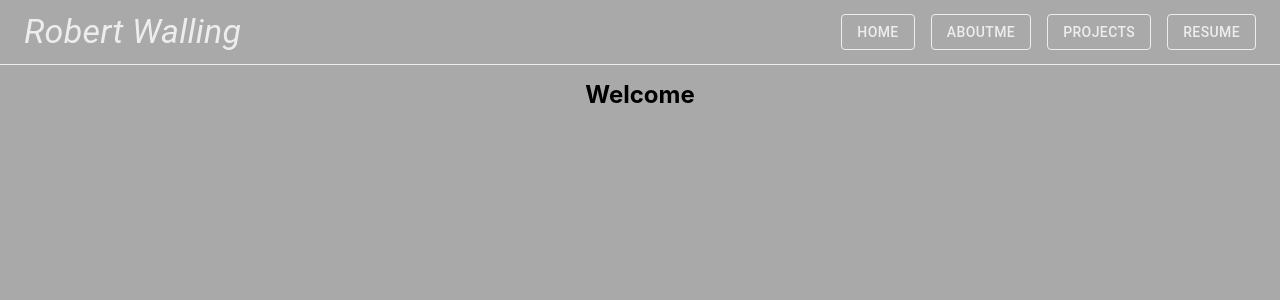
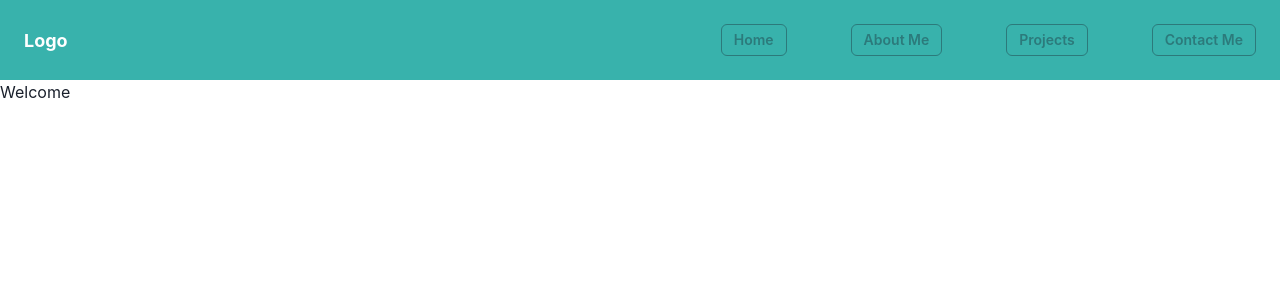
Before and after one commit to RWalling21/RW-Portfolio, a React (Create React App) app in the folder portfolio/: page / in a window 1280 px wide. Shown: the top 300 px of the page. Built offline with nearby package versions, Linux system fonts and the light colour scheme; the HTML template or start-up script is replaced by a standard one.

Commit message:
Updated to Chakra-UI

```diff
--- a/portfolio/package.json
+++ b/portfolio/package.json
@@ -3,6 +3,7 @@
   "version": "0.1.0",
   "private": true,
   "dependencies": {
+    "@chakra-ui/react": "^2.7.1",
     "@emotion/react": "^11.11.0",
     "@emotion/styled": "^11.11.0",
     "@mui/material": "^5.13.2",
--- a/portfolio/src/App.tsx
+++ b/portfolio/src/App.tsx
@@ -1,15 +1,29 @@
 import React from 'react';
 import './App.css';
-import NavBar from './header/navbar';
+import NavBar from './header/Navbar';
+import Hero from './hero/Hero';
+import { ChakraProvider, CSSReset, extendTheme } from "@chakra-ui/react";
+
+const theme = extendTheme({
+    config: {
+      initialColorMode: "light",
+      useSystemColorMode: false,
+    },
+    colors: {
+      teal: {
+        500: "#38B2AC",
+      },
+    },
+  });
 
 const App : React.FC = () => {
   return (
-    <div >
-      <NavBar />
-      <div className="Content">
-        <h2> Welcome </h2>
-      </div>
-    </div>
+        <ChakraProvider theme={theme}>
+            <CSSReset />
+            <NavBar />
+
+            <Hero />
+        </ChakraProvider>
   );
 }
 
--- a/portfolio/src/header/navbar.tsx
+++ b/portfolio/src/header/navbar.tsx
@@ -1,60 +1,55 @@
-import React, { ReactElement } from 'react';
-import AppBar from '@mui/material/AppBar';
-import Toolbar from '@mui/material/Toolbar';
-import Typography from '@mui/material/Typography';
-import Button from '@mui/material/Button';
-import Slide from '@mui/material/Slide';
-import useScrollTrigger from '@mui/material/useScrollTrigger';
-import { styled } from '@mui/system';
+import React from "react";
+import { Box, Stack, Flex, Text, Button } from "@chakra-ui/react";
 
-interface HideOnScrollProps {
-  children: ReactElement;
+interface NavButtonProps {
+    children: React.ReactNode;
 }
 
-const StyledTypography = styled(Typography)({
-  flexGrow: 1,
-  fontFamily: '"Roboto", "Helvetica", "Arial", sans-serif',
-  fontStyle: 'italic',
-  color: '#EDEDED',
-});
-
-const StyledAppBar = styled(AppBar)({
-  backgroundColor: 'transparent',
-  borderBottom: '1px solid #EDEDED',
-});
-
-const StyledButton = styled(Button)({
-  color: '#EDEDED',
-  borderColor: '#EDEDED',
-  marginLeft: '1rem',
-});
-
-function HideOnScroll({ children }: HideOnScrollProps) {
-  const trigger = useScrollTrigger();
-
-  return (
-    <Slide appear={false} direction="down" in={!trigger}>
-      {children}
-    </Slide>
-  );
+const NavButton : React.FC<NavButtonProps> = ({ children }) => {
+    return (
+        <Button colorScheme='teal' size='sm' variant='outline'>
+            { children }
+        </Button>
+    )
 }
 
-const NavBar : React.FC = () => {
+const Navbar : React.FC = () => {
     return (
-      <HideOnScroll>
-        <StyledAppBar position="fixed" elevation={0}>
-            <Toolbar>
-                <StyledTypography variant="h4">
-                    Robert Walling
-                </StyledTypography>
-                <StyledButton variant="outlined">Home</StyledButton>
-                <StyledButton variant="outlined">AboutMe</StyledButton>
-                <StyledButton variant="outlined">Projects</StyledButton>
-                <StyledButton variant="outlined">Resume</StyledButton>
-            </Toolbar>
-        </StyledAppBar>
-      </HideOnScroll>
-  );
+        <Flex
+            as="nav"
+            align="center"
+            justify="space-between"
+            wrap="wrap"
+            padding="1.5rem"
+            bg="teal.500"
+            color="white"
+        >
+            <Flex align="center" mr={5}>
+                <Text fontSize="lg" fontWeight="bold">
+                    Logo
+                </Text>
+            </Flex>
+
+            <Box
+                display={{ base: "none", md: "block" }}
+                flexBasis={{ base: "100%", md: "auto" }}
+            >
+                <Stack spacing={16} direction='row' align='center'>
+                    <NavButton>
+                        Home
+                    </NavButton>
+                    <NavButton>
+                        About Me
+                    </NavButton>
+                    <NavButton>
+                        Projects
+                    </NavButton>
+                    <NavButton>
+                        Contact Me
+                    </NavButton>
+                </Stack>
+            </Box>
+        </Flex>
+    );
 }
-
-export default NavBar;
+export default Navbar;
--- /dev/null
+++ b/portfolio/src/hero/Hero.tsx
@@ -0,0 +1,11 @@
+import React from 'react';
+
+const Hero : React.FC = () => {
+    return (
+        <div className="Hero">
+            <h2> Welcome </h2>
+        </div>
+    );
+}
+
+export default Hero;
```
Also changed, not shown: portfolio/src/header/navbar.css (deleted), 1 other file (tests, documents, lock files or other folders).
